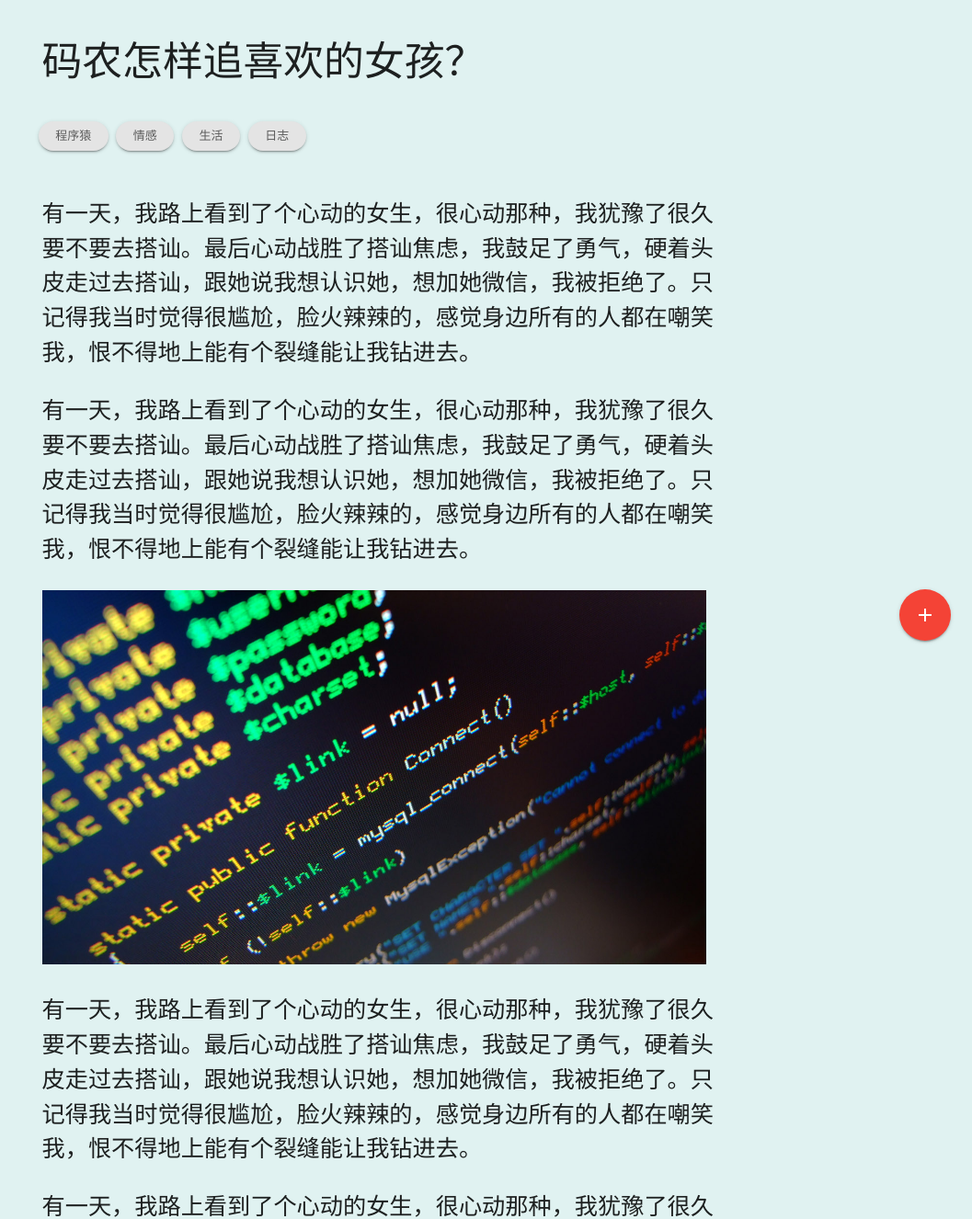
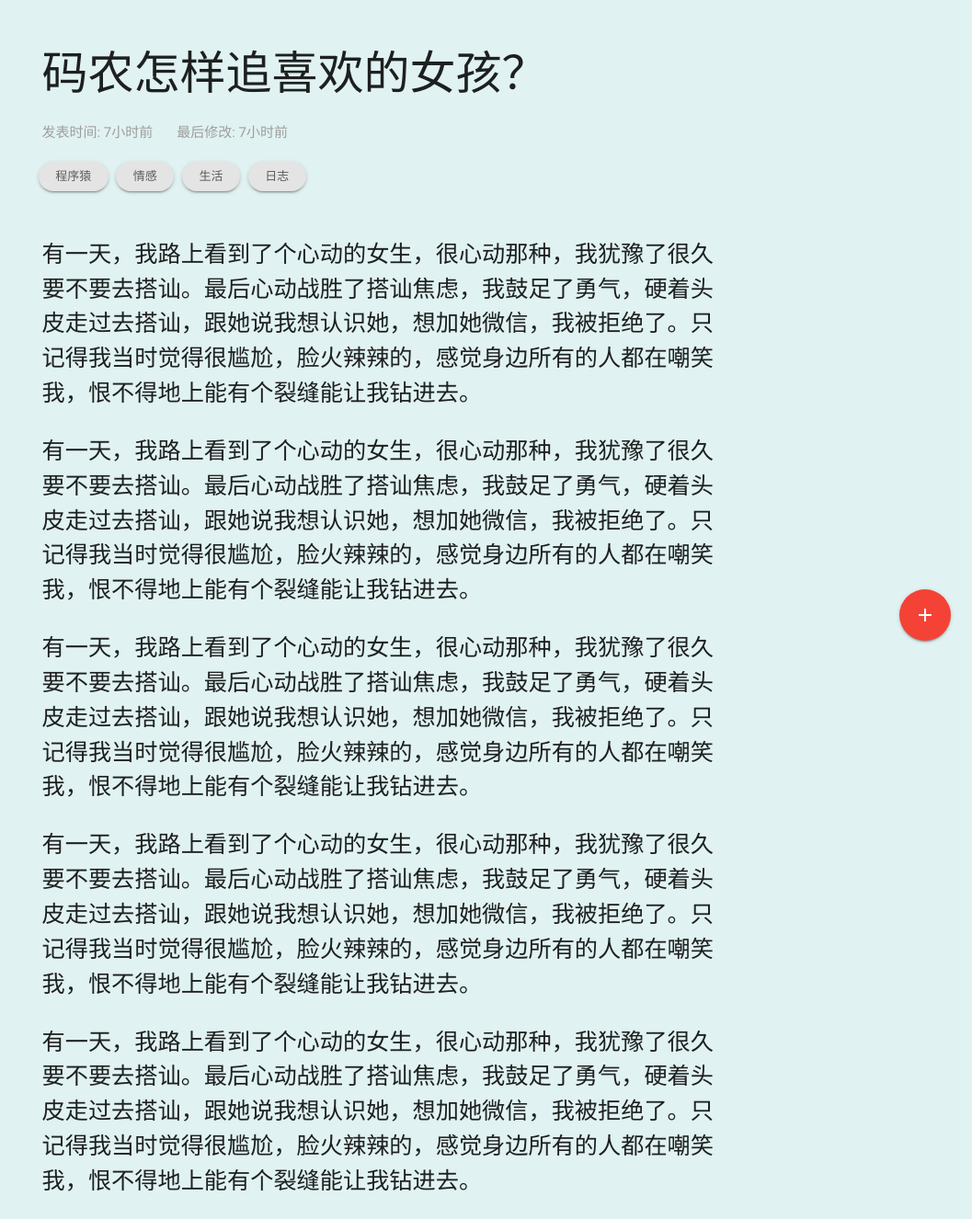
Before and after one commit to FlyAndNotDown/material-design-blog-template, a plain HTML site: page post.html in a window 1280 px wide. Shown: the part 80-1406 px from the top of the page at 92% size, without its empty margins (223-1280 px from the left). Drawn offline with Linux system fonts and the light colour scheme.

Commit message:
美化文章页面

```diff
--- a/css/post.css
+++ b/css/post.css
@@ -1,3 +1,23 @@
 .img-row {
     padding-right: 20px;
 }
+
+h1 {
+    font-size: 50px;
+}
+
+h2 {
+    font-size: 45px;
+}
+
+h3 {
+    font-size: 40px;
+}
+
+h4, h5, h6 {
+    font-size: 35px;
+}
+
+.display-none {
+    display: none;
+}
--- a/js/post.js
+++ b/js/post.js
@@ -0,0 +1,11 @@
+$(document).ready(function () {
+    // 初始化 tooltip
+    $('.tooltipped').tooltip({
+        delay: 50
+    });
+
+    // 为 p 标签添加 flow-text 类
+    $('p').addClass('flow-text');
+    $('#post-container').show();
+    $('#footer').show();
+});
--- a/post.html
+++ b/post.html
@@ -13,7 +13,7 @@
     <!--Post Css-->
     <link href="css/post.css" rel="stylesheet">
 </head>
-<body>
+<body class="teal lighten-5">
     <!--文章特殊导航栏-->
     <nav class="nav-extended cyan">
         <div class="nav-wrapper container">
@@ -29,13 +29,17 @@
     </nav>
 
     <div class="section teal lighten-5">
-        <div class="container">
+        <div class="container display-none" id="post-container">
             <br>
             <div class="row">
                 <div class="col s12 m12 l10 offset-l1 xl10 offset-xl1">
-                    <h3>码农怎样追喜欢的女孩？</h3>
+                    <h1>码农怎样追喜欢的女孩？</h1>
                     <div class="row">
-                        <br>
+                        &nbsp;&nbsp;&nbsp;<a href="#" class="grey-text lighten-3 tooltipped" data-position="bottom" data-delay="50" data-tooltip="2017年11月10日 12:17">发表时间: 7小时前</a>
+                        &nbsp;&nbsp;
+                        &nbsp;&nbsp;&nbsp;<a href="#" class="grey-text lighten-3 tooltipped" data-position="bottom" data-delay="50" data-tooltip="2017年11月10日 12:17">最后修改: 7小时前</a>
+                    </div>
+                    <div class="row">
                         &nbsp;
                         <a href="#"><div class="chip hoverable z-depth-1">&nbsp;&nbsp;程序猿&nbsp;&nbsp;</div></a>
                         <a href="#"><div class="chip hoverable z-depth-1">&nbsp;&nbsp;情感&nbsp;&nbsp;</div></a>
@@ -44,27 +48,28 @@
                     </div>
                     <div class="row">
                         <div class="col s12 m12 l12 xl12">
-                            <p class="flow-text">
+                            <p>
                                 有一天，我路上看到了个心动的女生，很心动那种，我犹豫了很久要不要去搭讪。最后心动战胜了搭讪焦虑，我鼓足了勇气，硬着头皮走过去搭讪，跟她说我想认识她，想加她微信，我被拒绝了。只记得我当时觉得很尴尬，脸火辣辣的，感觉身边所有的人都在嘲笑我，恨不得地上能有个裂缝能让我钻进去。
                             </p>
-                            <p class="flow-text">
+                            <p>
                                 有一天，我路上看到了个心动的女生，很心动那种，我犹豫了很久要不要去搭讪。最后心动战胜了搭讪焦虑，我鼓足了勇气，硬着头皮走过去搭讪，跟她说我想认识她，想加她微信，我被拒绝了。只记得我当时觉得很尴尬，脸火辣辣的，感觉身边所有的人都在嘲笑我，恨不得地上能有个裂缝能让我钻进去。
                             </p>
-                            <div class="row img-row">
-                                <div class="col s12 m12 l12 xl12">
-                                    <img src="img/index_bg.jpg" class="responsive-img">
-                                </div>
-                            </div>
-                            <p class="flow-text">
+                            <p>
                                 有一天，我路上看到了个心动的女生，很心动那种，我犹豫了很久要不要去搭讪。最后心动战胜了搭讪焦虑，我鼓足了勇气，硬着头皮走过去搭讪，跟她说我想认识她，想加她微信，我被拒绝了。只记得我当时觉得很尴尬，脸火辣辣的，感觉身边所有的人都在嘲笑我，恨不得地上能有个裂缝能让我钻进去。
                             </p>
-                            <p class="flow-text">
+                            <p>
                                 有一天，我路上看到了个心动的女生，很心动那种，我犹豫了很久要不要去搭讪。最后心动战胜了搭讪焦虑，我鼓足了勇气，硬着头皮走过去搭讪，跟她说我想认识她，想加她微信，我被拒绝了。只记得我当时觉得很尴尬，脸火辣辣的，感觉身边所有的人都在嘲笑我，恨不得地上能有个裂缝能让我钻进去。
                             </p>
-                            <p class="flow-text">
+                            <p>
                                 有一天，我路上看到了个心动的女生，很心动那种，我犹豫了很久要不要去搭讪。最后心动战胜了搭讪焦虑，我鼓足了勇气，硬着头皮走过去搭讪，跟她说我想认识她，想加她微信，我被拒绝了。只记得我当时觉得很尴尬，脸火辣辣的，感觉身边所有的人都在嘲笑我，恨不得地上能有个裂缝能让我钻进去。
                             </p>
-                            <p class="flow-text">
+                            <p>
+                                有一天，我路上看到了个心动的女生，很心动那种，我犹豫了很久要不要去搭讪。最后心动战胜了搭讪焦虑，我鼓足了勇气，硬着头皮走过去搭讪，跟她说我想认识她，想加她微信，我被拒绝了。只记得我当时觉得很尴尬，脸火辣辣的，感觉身边所有的人都在嘲笑我，恨不得地上能有个裂缝能让我钻进去。
+                            </p>
+                            <p>
+                                有一天，我路上看到了个心动的女生，很心动那种，我犹豫了很久要不要去搭讪。最后心动战胜了搭讪焦虑，我鼓足了勇气，硬着头皮走过去搭讪，跟她说我想认识她，想加她微信，我被拒绝了。只记得我当时觉得很尴尬，脸火辣辣的，感觉身边所有的人都在嘲笑我，恨不得地上能有个裂缝能让我钻进去。
+                            </p>
+                            <p>
                                 有一天，我路上看到了个心动的女生，很心动那种，我犹豫了很久要不要去搭讪。最后心动战胜了搭讪焦虑，我鼓足了勇气，硬着头皮走过去搭讪，跟她说我想认识她，想加她微信，我被拒绝了。只记得我当时觉得很尴尬，脸火辣辣的，感觉身边所有的人都在嘲笑我，恨不得地上能有个裂缝能让我钻进去。
                             </p>
                         </div>
@@ -89,7 +94,7 @@
     </div>
 
     <!--页脚-->
-    <footer class="page-footer cyan">
+    <footer class="page-footer cyan display-none" id="footer">
         <div class="container">
             <div class="row">
                 <div class="col s12 m12 l4 xl4">
```
